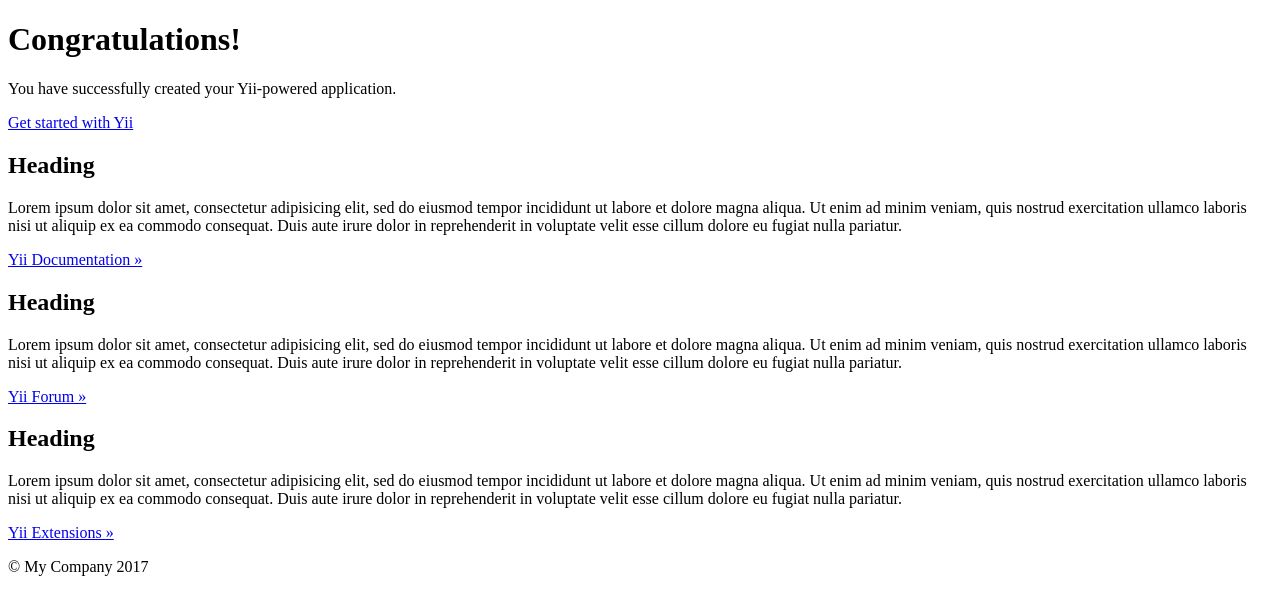
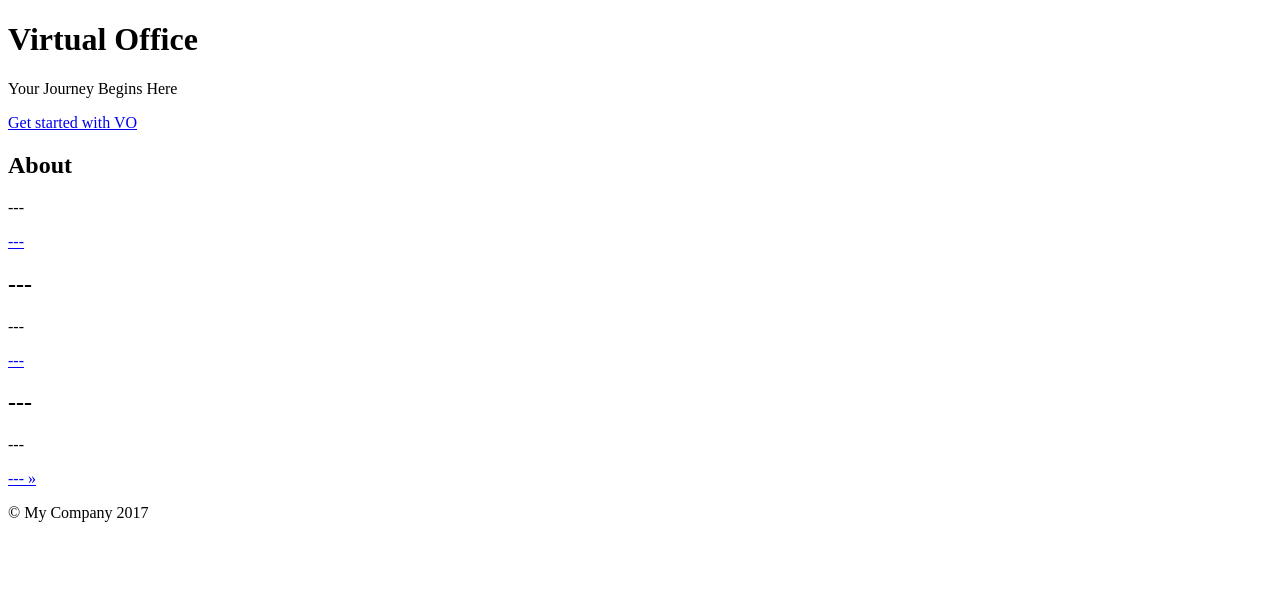
Before and after one commit to ding94/voffice, a Yii app: template frontend/views/site/index.php in a window 1280 px wide. Shown: the top 615 px of the page. Run offline with PHP 8.4 and a stand-in for Yii, Linux system fonts and the light colour scheme; the template is opened without the code that fills it, so the values that code supplies are empty; some libraries are stand-ins or nearby versions.

Commit message:
Code Edited

```diff
--- a/frontend/views/site/index.php
+++ b/frontend/views/site/index.php
@@ -7,45 +7,36 @@
 <div class="site-index">
 
     <div class="jumbotron">
-        <h1>Congratulations!</h1>
+        <h1>Virtual Office</h1>
 
-        <p class="lead">You have successfully created your Yii-powered application.</p>
+        <p class="lead">Your Journey Begins Here</p>
 
-        <p><a class="btn btn-lg btn-success" href="http://www.yiiframework.com">Get started with Yii</a></p>
+        <p><a class="btn btn-lg btn-success" href="http://www.yiiframework.com">Get started with VO</a></p>
     </div>
 
     <div class="body-content">
 
         <div class="row">
             <div class="col-lg-4">
-                <h2>Heading</h2>
+                <h2>About</h2>
 
-                <p>Lorem ipsum dolor sit amet, consectetur adipisicing elit, sed do eiusmod tempor incididunt ut labore et
-                    dolore magna aliqua. Ut enim ad minim veniam, quis nostrud exercitation ullamco laboris nisi ut aliquip
-                    ex ea commodo consequat. Duis aute irure dolor in reprehenderit in voluptate velit esse cillum dolore eu
-                    fugiat nulla pariatur.</p>
+                <p>---</p>
 
-                <p><a class="btn btn-default" href="http://www.yiiframework.com/doc/">Yii Documentation &raquo;</a></p>
+                <p><a class="btn btn-default" href="http://www.yiiframework.com/doc/">---</a></p>
             </div>
             <div class="col-lg-4">
-                <h2>Heading</h2>
+                <h2>---</h2>
 
-                <p>Lorem ipsum dolor sit amet, consectetur adipisicing elit, sed do eiusmod tempor incididunt ut labore et
-                    dolore magna aliqua. Ut enim ad minim veniam, quis nostrud exercitation ullamco laboris nisi ut aliquip
-                    ex ea commodo consequat. Duis aute irure dolor in reprehenderit in voluptate velit esse cillum dolore eu
-                    fugiat nulla pariatur.</p>
+                <p>---</p>
 
-                <p><a class="btn btn-default" href="http://www.yiiframework.com/forum/">Yii Forum &raquo;</a></p>
+                <p><a class="btn btn-default" href="http://www.yiiframework.com/forum/">---</a></p>
             </div>
             <div class="col-lg-4">
-                <h2>Heading</h2>
+                <h2>---</h2>
 
-                <p>Lorem ipsum dolor sit amet, consectetur adipisicing elit, sed do eiusmod tempor incididunt ut labore et
-                    dolore magna aliqua. Ut enim ad minim veniam, quis nostrud exercitation ullamco laboris nisi ut aliquip
-                    ex ea commodo consequat. Duis aute irure dolor in reprehenderit in voluptate velit esse cillum dolore eu
-                    fugiat nulla pariatur.</p>
+                <p>---</p>
 
-                <p><a class="btn btn-default" href="http://www.yiiframework.com/extensions/">Yii Extensions &raquo;</a></p>
+                <p><a class="btn btn-default" href="http://www.yiiframework.com/extensions/">--- &raquo;</a></p>
             </div>
         </div>
 
```
